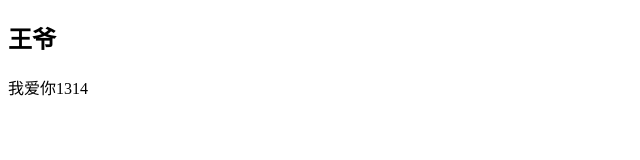
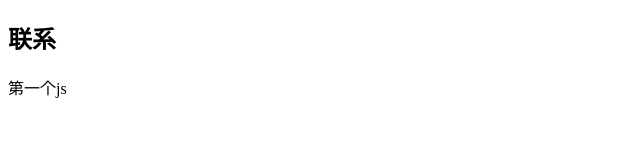
Before and after one commit to loudDD/ourfuturelife, a plain HTML site: page index.html in a window 1280 px wide. Shown: the full height of the page, 0-640 px from the left. Drawn offline with Linux system fonts and the light colour scheme.

Commit message:
Update index.html

```diff
--- a/index.html
+++ b/index.html
@@ -7,7 +7,7 @@
     <title>github域名测试</title>
 </head>
 <body>
-    <h2>王爷</h2>
-    <p>我爱你1314</p>
+    <h2>联系</h2>
+    <p>第一个js</p>
 </body>
 </html>
```
